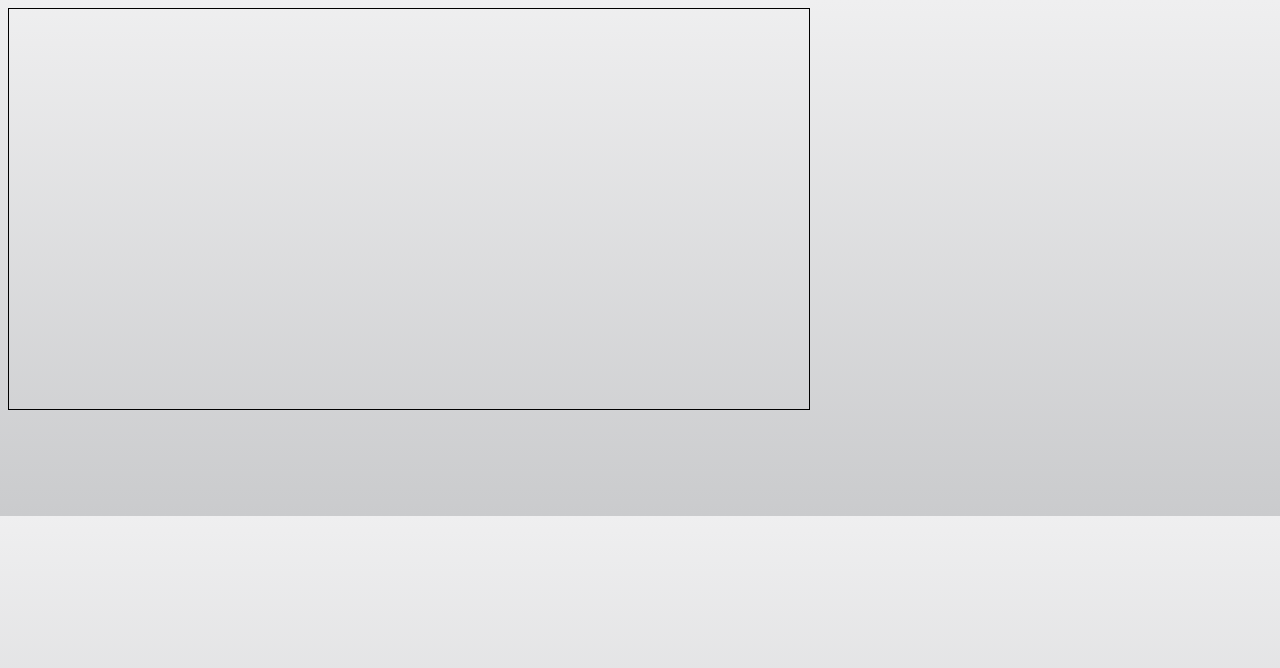
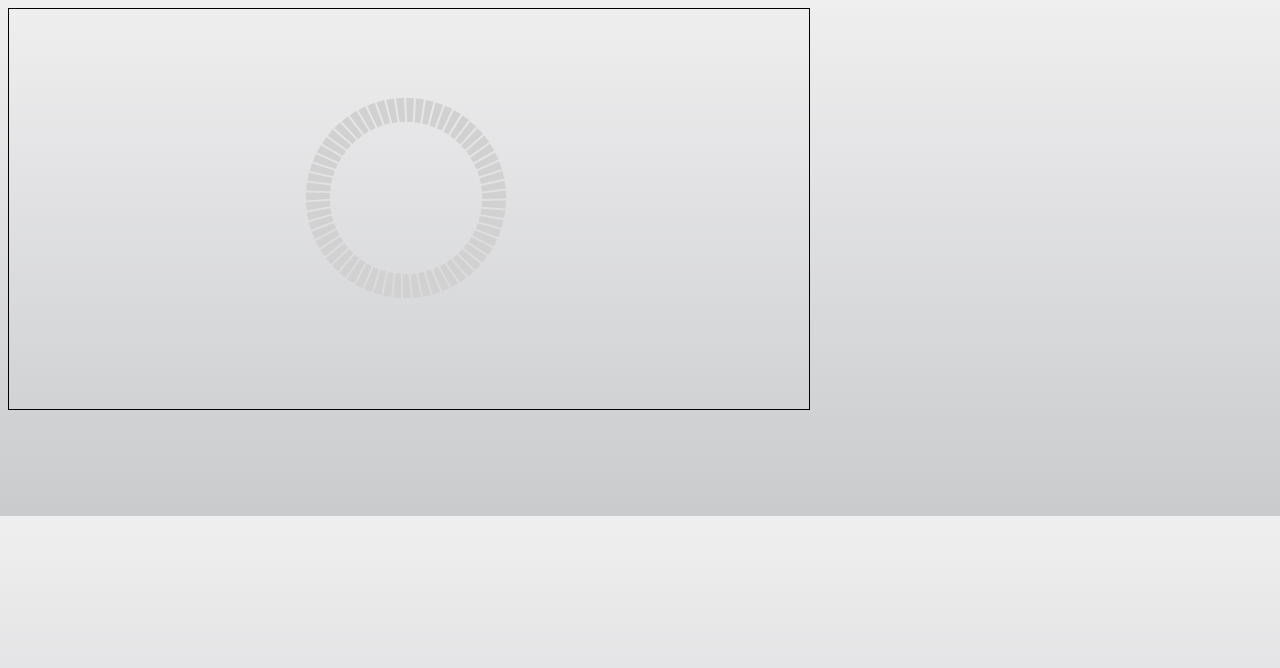
Before and after one commit to Ducz0r/circular-slider, a plain HTML site: page index.html in a window 1280 px wide. Drawn offline with Linux system fonts and the light colour scheme.

Commit message:
Generate circle using polygons (NOT OPTIMAL)

```diff
--- /dev/null
+++ b/css/circular-slider.css
@@ -0,0 +1,3 @@
+.border-rect {
+  fill: #d1d1d2;
+}
--- a/index.html
+++ b/index.html
@@ -8,6 +8,7 @@
   <meta name="description" content="JS Circular Slider">
   <meta name="author" content="Luka Murn">
 
+  <link rel="stylesheet" href="css/circular-slider.css">
   <link rel="stylesheet" href="css/styles.css">
 </head>
 
--- a/js/circular-slider.js
+++ b/js/circular-slider.js
@@ -1,5 +1,9 @@
 (function(global) {
   'use strict';
+
+  var constants = {
+    SVG_NAMESPACE: 'http://www.w3.org/2000/svg'
+  };
 
   // Constructor
   function CircularSlider(
@@ -10,26 +14,81 @@
     radius,
     valueChanged
   ) {
-    this.container = container || document.body;
-    this.color = color || '#0000FF';
-    this.limits = limits || [0, 100];
-    this.step = step || 5; // Should not be 0
-    this.radius = radius || 20; // Should not be 0
-    this.valueChanged = valueChanged || undefined;
+    this.opts = {};
+    this.opts.container = container || document.body;
+    this.opts.color = color || '#0000FF';
+    this.opts.limits = limits || [0, 100];
+    this.opts.step = step || 5; // Should not be 0
+    this.opts.radius = radius || 100; // Should not be 0
+    this.opts.valueChanged = valueChanged || undefined;
+    this.opts._rectWidth = 8;
+    this.opts._rectHeight = 24;
+    this.opts._rectSpacing = 3;
+    this.calcs = {}; // Internal calculated values for drawing
+    this.id = generateUniqueId();
   }
 
   // Main drawing function
   CircularSlider.prototype.draw = function() {
-    var svg = createMainSvgContainer(this.container);
+    calculateDrawingData.call(this);
+    var svg = createMainSvgContainer.call(this);
+    createDefs.call(this, svg);
+    drawCircleBorder.call(this, svg);
   }
 
-  function createMainSvgContainer(parent) {
-    var svg = document.createElementNS('http://www.w3.org/2000/svg', 'svg');
-    svg.setAttribute('width', '100%');
-    svg.setAttribute('height', '100%');
+  function generateUniqueId() {
+    Date.now().toString(36) + Math.random().toString(36).substr(2, 16);
+  }
+
+  function calculateDrawingData() {
+    var opts = this.opts;
+    var c = this.calcs;
+
+    c.volumeOuter = 2 * Math.PI * (opts.radius + opts._rectHeight / 2);
+    c.volumeInner = 2 * Math.PI * (opts.radius - opts._rectHeight / 2);
+    c.nrOfRects = Math.floor(c.volumeOuter / (opts._rectWidth + opts._rectSpacing));
+    c.updatedRectSpacing =
+      (c.volumeOuter - (c.nrOfRects * opts._rectWidth)) / c.nrOfRects;
+    c.innerRectWidth = (c.volumeInner - (c.updatedRectSpacing * c.nrOfRects)) / c.nrOfRects;
+    c.rectAngle = (2 * Math.PI) / c.nrOfRects;
+    c.rectAngleDg = 360 / c.nrOfRects;
+    c.centerX = opts.container.offsetWidth / 2;
+    c.centerY = opts.container.offsetHeight / 2;
+  }
+
+  function createMainSvgContainer() {
+    // Create SVG element
+    var svg = document.createElementNS(constants.SVG_NAMESPACE, 'svg');
+    svg.setAttribute('width', this.opts.container.offsetWidth);
+    svg.setAttribute('height', this.opts.container.offsetHeight);
+    svg.setAttribute('viewBox', '0 0 ' + this.opts.container.offsetWidth + ' ' + this.opts.container.offsetHeight);
     svg.setAttribute('class', 'circular-slider');
-    parent.appendChild(svg);
+    this.opts.container.appendChild(svg);
     return svg;
+  }
+
+  function createDefs(svg) {
+    var defs = document.createElementNS(constants.SVG_NAMESPACE, 'defs');
+    var polygon = document.createElementNS(constants.SVG_NAMESPACE, 'polygon');
+    var innerMargin = (this.opts._rectWidth - this.calcs.innerRectWidth) / 2;
+    polygon.setAttribute('points', '0,0 ' + this.opts._rectWidth + ',0' + ' ' + (this.opts._rectWidth - innerMargin) + ',' + this.opts._rectHeight + ' ' + innerMargin + ',' + this.opts._rectHeight);
+    polygon.setAttribute('id', 'border-rect-' + this.id);
+    polygon.setAttribute('class', 'border-rect');
+    defs.appendChild(polygon);
+    svg.appendChild(defs);
+  }
+
+  function drawCircleBorder(svg) {
+    for (var i = 0; i < this.calcs.nrOfRects; i++) {
+      var rectX = this.calcs.centerX + Math.sin(i * this.calcs.rectAngle) * this.opts.radius - (this.opts._rectWidth / 2);
+      var rectY = this.calcs.centerY - Math.cos(i * this.calcs.rectAngle) * this.opts.radius- (this.opts._rectHeight / 2);
+      var useRect = document.createElementNS(constants.SVG_NAMESPACE, 'use');
+      useRect.setAttribute('href', '#border-rect-' + this.id);
+      useRect.setAttribute('transform', 'rotate(' + (i * this.calcs.rectAngleDg) + ' ' + rectX + ' ' + rectY + ')');
+      useRect.setAttribute('x', rectX);
+      useRect.setAttribute('y', rectY);
+      svg.appendChild(useRect);
+    }
   }
 
   global.CircularSlider = CircularSlider;
```
